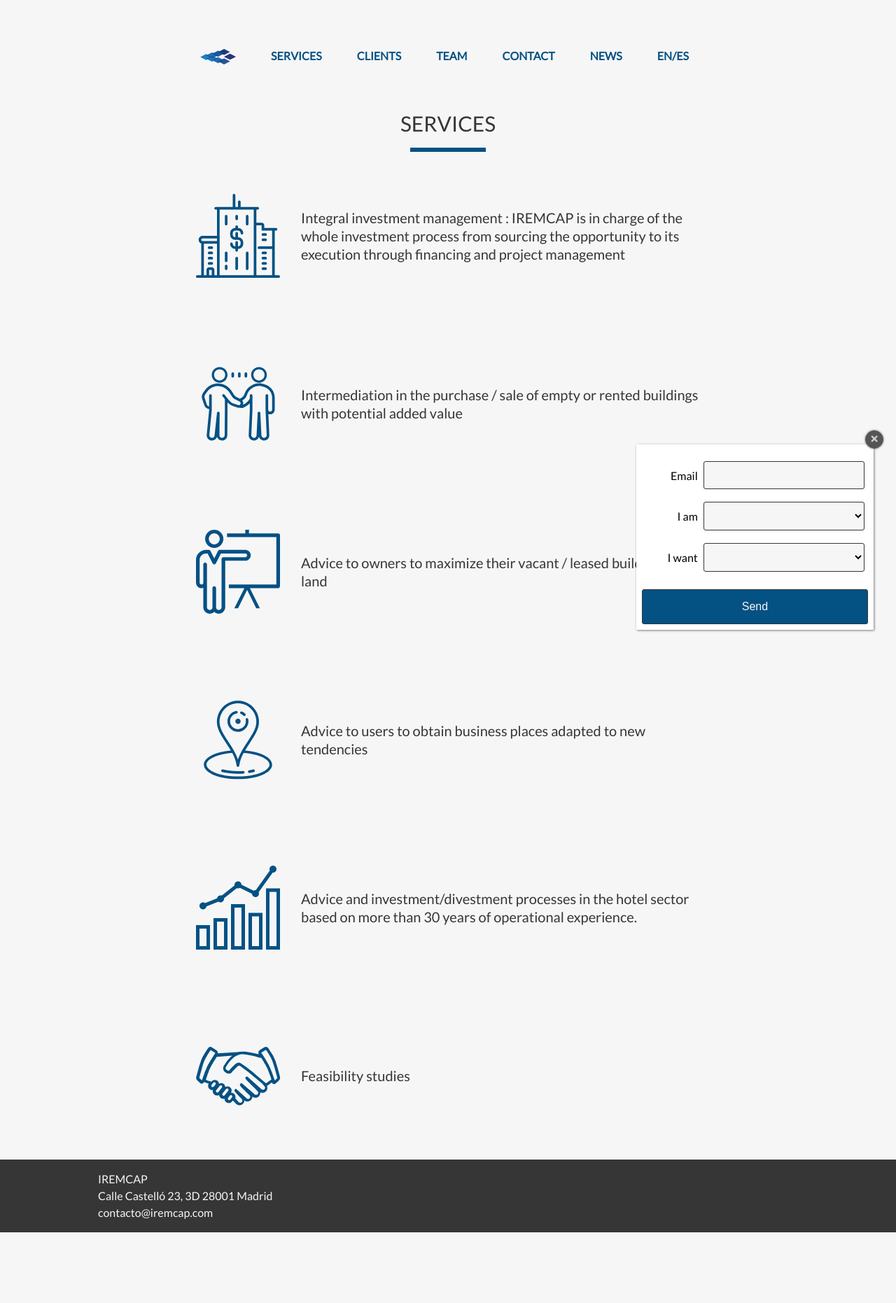
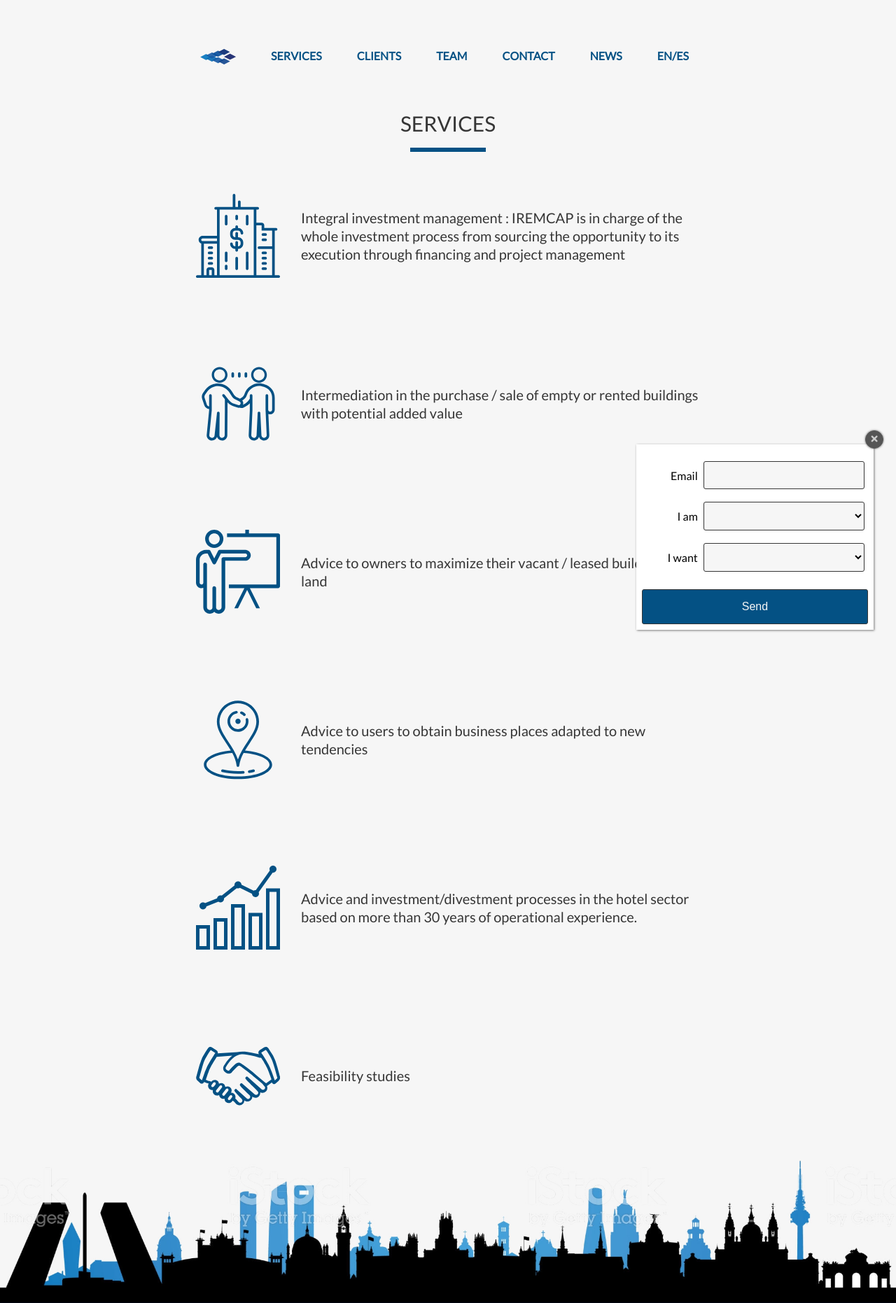
Before and after one commit to cserron/iremcap, a Jekyll site: the page built from real-estate-services.md, in a window 1280 px wide. Shown: the whole page at 70% size. Built offline with Jekyll 4.4.1, drawn with Linux system fonts in a browser that asks for light colours; nearby versions of some CDN libraries; before the commit the page ends 1761 px from its top, so only the background shows below that.

Commit message:
Home and Footer images.

```diff
--- a/_includes/common/footer.html
+++ b/_includes/common/footer.html
@@ -1,7 +1,7 @@
 <footer class="footer">
-  <p>
+  <!-- <p>
     IREMCAP<br />
     Calle Castelló 23, 3D 28001 Madrid<br />
     <a href="mailto:contacto@iremcap.com">contacto@iremcap.com</a>
-  </p>
+  </p> -->
 </footer>
--- a/_sass/footer/footer.scss
+++ b/_sass/footer/footer.scss
@@ -1,24 +1,26 @@
 .footer {
-  // background-image: url("images/common/footer.png");
-  // height: 17vw;
-  // background-repeat: no-repeat;
-  // background-size: 100% auto;
-  // background-position-y: bottom;
-  background-color: $black;
-
-  p {
-    color: $white;
-    line-height: 1.5;
-    margin: 0 auto;
-    max-width: 1000px;
-    padding: 1em 0;
-
-    a {
-      color: inherit;
-
-      &:hover {
-        text-decoration: underline;
-      }
-    }
-  }
+  background-image: url("images/common/footer.jpg");
+  // images/common/884346618.jpg
+  // images/common/913661568.jpg
+  height: 16vw;
+  background-repeat: no-repeat;
+  background-size: 100% auto;
+  background-position-y: bottom;
+//   background-color: $black;
+//
+//   p {
+//     color: $white;
+//     line-height: 1.5;
+//     margin: 0 auto;
+//     max-width: 1000px;
+//     padding: 1em 0;
+//
+//     a {
+//       color: inherit;
+//
+//       &:hover {
+//         text-decoration: underline;
+//       }
+//     }
+//   }
 }
--- a/_sass/pages/_home.scss
+++ b/_sass/pages/_home.scss
@@ -1,5 +1,7 @@
 .intro {
   min-height: 100vh;
+  background-attachment: fixed;
+  background-image: url("./images/home/madrid.jpg");
   background-size: cover;
   display: flex;
   flex-direction: column;
@@ -10,7 +12,6 @@
     justify-content: space-around;
     padding: 0 10%;
   }
-
 
   @include for-size(desktop-up) {
     .cta-button {
@@ -51,7 +52,7 @@
   justify-content: flex-start;
 
   width: 100%;
-  min-height: 100vh;
+  // min-height: 100vh;
   background-color: $white;
 }
 
--- a/assets/main.scss
+++ b/assets/main.scss
@@ -23,10 +23,3 @@
 @import "pages/team";
 @import "pages/contact";
 @import "pages/404";
-
-
-// We need front matter to access site.baseurl variable, that's why we set here the background image.
-
-.intro {
-  background: url("{{site.baseurl}}/assets/images/home/home.jpg") fixed;
-}
```
Also changed, not shown: assets/images/common/footer.jpg (added), assets/images/common/footer.png (deleted), assets/images/common/hands.png (deleted), assets/images/common/house.png (deleted), assets/images/home/briefcase.png (deleted), assets/images/home/cart.png (deleted), assets/images/home/cellphone.png (deleted), assets/images/home/graph.png (deleted), assets/images/home/hotel.png (deleted), assets/images/home/laptop.png (deleted), assets/images/home/madrid.jpg (added), assets/images/home/real-state.png (deleted).
